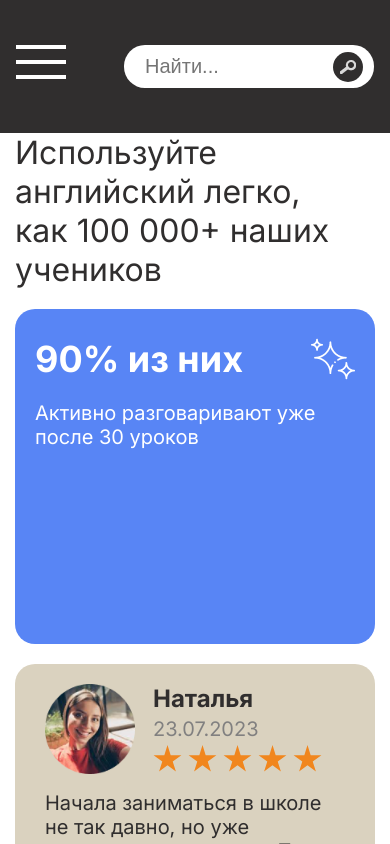
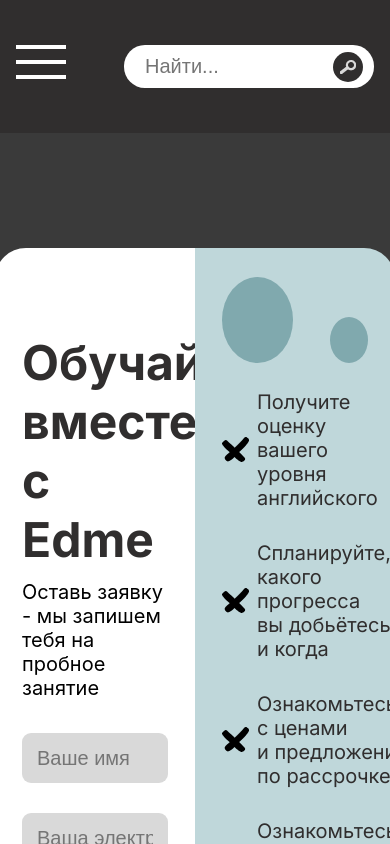
Before and after one commit to nikitazapekin/english-courses-app, a React (Create React App) app: page / in a window 390 px wide. Shown: the top 844 px of the page. Built offline with nearby package versions, Linux system fonts and the light colour scheme.

Commit message:
responsive form

```diff
--- a/src/components/JoinTrial/JoinTrial.module.scss
+++ b/src/components/JoinTrial/JoinTrial.module.scss
@@ -1,7 +1,7 @@
 @import "../../theme/theme";
 
 .join {
-    padding: 115px 0;
+    padding: 115px 15px;
     margin-bottom: 80px;
     background-color: $gray;
     display: flex;
@@ -85,7 +85,7 @@
     }
 
     &__list {
-        margin-top: 21px;
+        margin: 21px 0 21px 0;
         display: flex;
         flex-direction: column;
         row-gap: 31px;
@@ -188,21 +188,3 @@
     }
 
 }
-
-/*
-.form {
-
-    padding: 85px 27px;
-    display: grid;
-    grid-template-columns: minmax(200px, 493px);
-    &__content {
-
-    }
-    &__title {
-        font-weight: 700;
-        @include fontSize(48px);
-        color: $black;
-        max-width: 493px;
-    }
-}
-    */
--- a/src/pages/Homepage.tsx
+++ b/src/pages/Homepage.tsx
@@ -17,13 +17,13 @@
             <Header />
             <div className={styles.content}>
 
-                <HomepageComments />
+                <JoinTrial />
                 {/*
 
                 <WelcomeSection />
                 <FreeEnglish />
                 <Tutors />
-                <JoinTrial />
+<HomepageComments />
                 <CoursesHomepage />
                 <CommonQuestions />
                 <Certificate />
```
